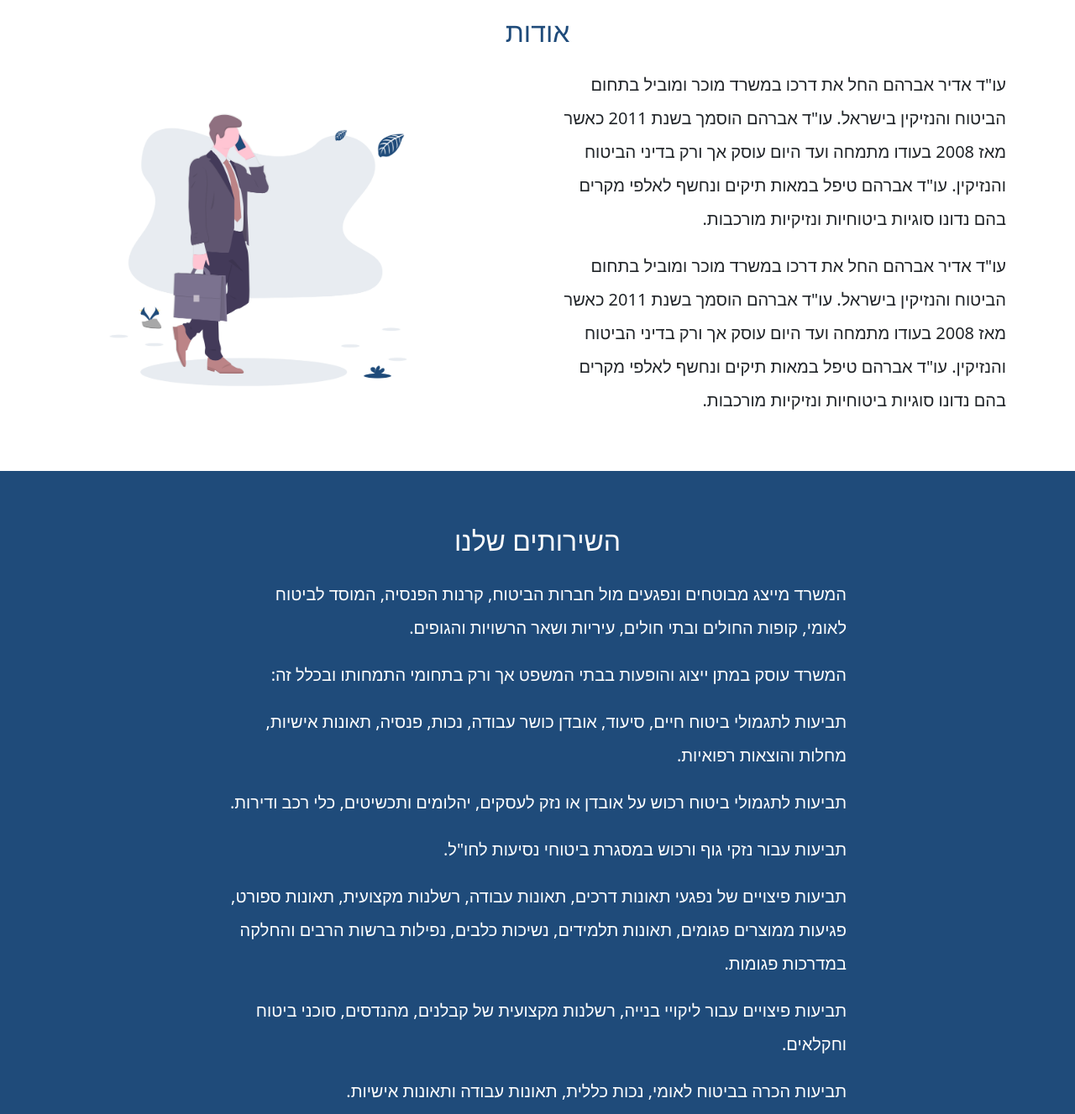
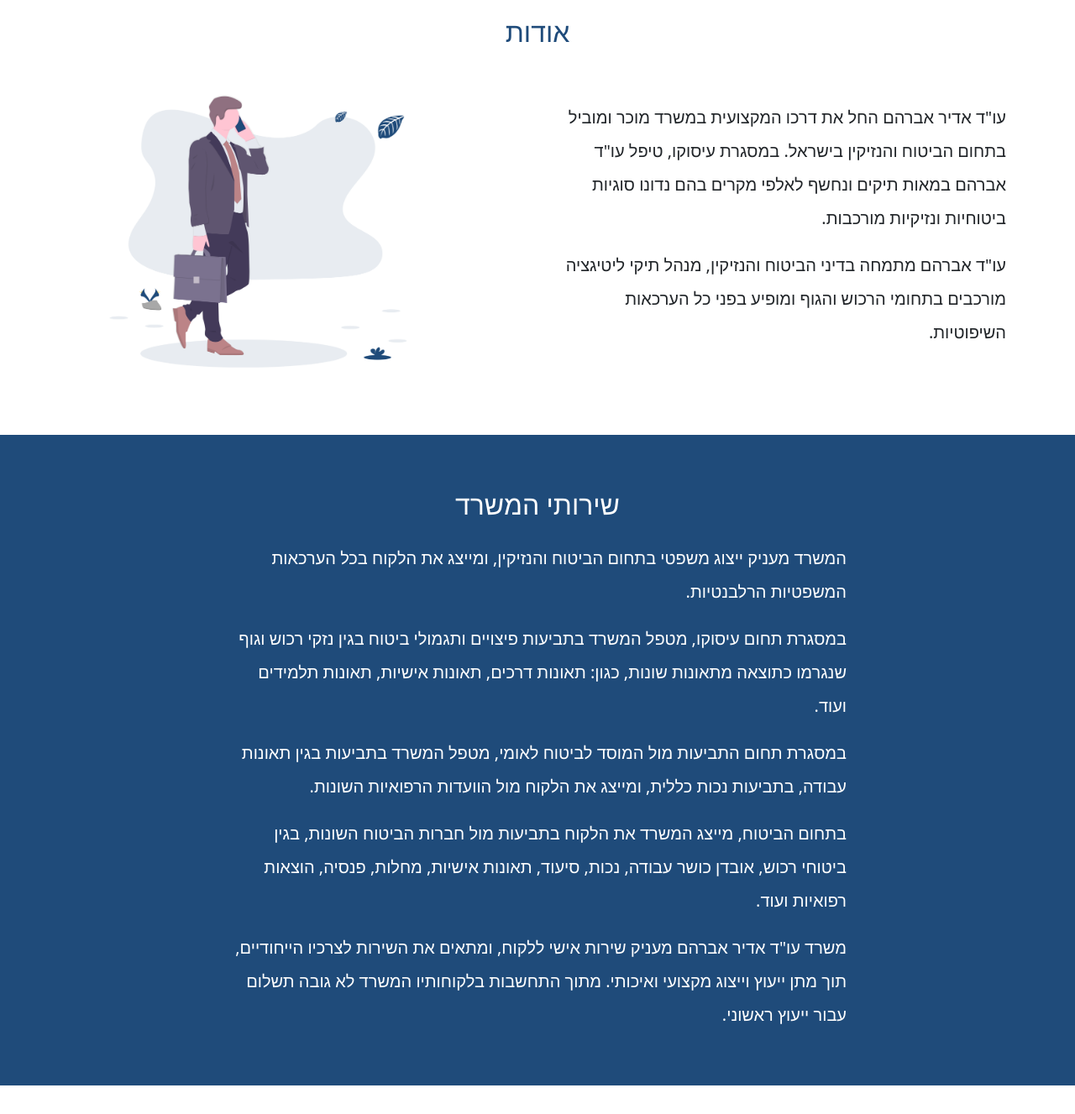
Before and after one commit to adir-avraham/my-office, a website: page index.html in a window 1280 px wide. Shown: the part 1470-2797 px from the top of the page at 84% size. Drawn offline with nearby package versions, Linux system fonts and the light colour scheme.

Commit message:
edit-content

```diff
--- a/index.html
+++ b/index.html
@@ -38,7 +38,7 @@
                 </ul>
               </li>
               <li class="nav-item">
-                <a class="nav-link" href="#service">השירותים שלנו</a>
+                <a class="nav-link" href="#service">שירותי המשרד</a>
               </li>
               <li class="nav-item">
                 <a class="nav-link" href="#contact">צור קשר</a>
@@ -153,10 +153,10 @@
           <div class="col-lg-6">
             <div class="fs-5 fw-light">
               <p>
-                עו"ד אדיר אברהם החל את דרכו במשרד מוכר ומוביל בתחום הביטוח והנזיקין בישראל. עו"ד אברהם הוסמך בשנת 2011 כאשר מאז 2008 בעודו מתמחה ועד היום עוסק אך ורק בדיני הביטוח והנזיקין. עו"ד אברהם טיפל במאות תיקים ונחשף לאלפי מקרים בהם נדונו סוגיות ביטוחיות ונזיקיות מורכבות.
+                עו"ד אדיר אברהם החל את דרכו המקצועית במשרד מוכר ומוביל בתחום הביטוח והנזיקין בישראל. במסגרת עיסוקו, טיפל עו"ד אברהם במאות תיקים ונחשף לאלפי מקרים בהם נדונו סוגיות ביטוחיות ונזיקיות מורכבות.
               </p>
               <p>
-                עו"ד אדיר אברהם החל את דרכו במשרד מוכר ומוביל בתחום הביטוח והנזיקין בישראל. עו"ד אברהם הוסמך בשנת 2011 כאשר מאז 2008 בעודו מתמחה ועד היום עוסק אך ורק בדיני הביטוח והנזיקין. עו"ד אברהם טיפל במאות תיקים ונחשף לאלפי מקרים בהם נדונו סוגיות ביטוחיות ונזיקיות מורכבות.
+                עו"ד אברהם מתמחה בדיני הביטוח והנזיקין, מנהל תיקי ליטיגציה מורכבים בתחומי הרכוש והגוף ומופיע בפני כל הערכאות השיפוטיות.
               </p>
             </div>
           </div>
@@ -174,30 +174,12 @@
         <div class="row justify-content-center">
 
           <div class="col-lg-8">
-            <h2 class="text-center py-3">השירותים שלנו</h2>
-            <p>
-              המשרד מייצג מבוטחים ונפגעים מול חברות הביטוח, קרנות הפנסיה, המוסד לביטוח לאומי, קופות החולים ובתי חולים, עיריות ושאר הרשויות והגופים.
-            </p>
-            <p>המשרד עוסק במתן ייצוג והופעות בבתי המשפט אך ורק בתחומי התמחותו ובכלל זה:</p>
-            <p>
-              תביעות לתגמולי ביטוח חיים, סיעוד, אובדן כושר עבודה, נכות, פנסיה, תאונות אישיות, מחלות והוצאות רפואיות.
-            </p>
-            <p>
-              תביעות לתגמולי ביטוח רכוש על אובדן או נזק לעסקים, יהלומים ותכשיטים, כלי רכב ודירות.
-            </p>
-            <p>
-              תביעות עבור נזקי גוף ורכוש במסגרת ביטוחי נסיעות לחו"ל.
-            </p>
-            <p>
-              תביעות פיצויים של נפגעי תאונות דרכים, תאונות עבודה, רשלנות מקצועית, תאונות ספורט, פגיעות ממוצרים פגומים, תאונות תלמידים, נשיכות כלבים, נפילות ברשות הרבים והחלקה במדרכות פגומות.
-            </p>
-            <p>
-              תביעות פיצויים עבור ליקויי בנייה, רשלנות מקצועית של קבלנים, מהנדסים, סוכני ביטוח וחקלאים.
-            </p>
-            <p>
-              תביעות הכרה בביטוח לאומי, נכות כללית, תאונות עבודה ותאונות אישיות.
-            </p>
-
+            <h2 class="text-center py-3">שירותי המשרד</h2>
+            <p>המשרד מעניק ייצוג משפטי בתחום הביטוח והנזיקין, ומייצג את הלקוח בכל הערכאות המשפטיות הרלבנטיות.</p>
+            <p>במסגרת תחום עיסוקו, מטפל המשרד בתביעות פיצויים ותגמולי ביטוח בגין נזקי רכוש וגוף שנגרמו כתוצאה מתאונות שונות, כגון: תאונות דרכים, תאונות אישיות, תאונות תלמידים ועוד.</p>
+            <p>במסגרת תחום התביעות מול המוסד לביטוח לאומי, מטפל המשרד בתביעות בגין תאונות עבודה, בתביעות נכות כללית, ומייצג את הלקוח מול הוועדות הרפואיות השונות.</p>
+            <p>בתחום הביטוח, מייצג המשרד את הלקוח בתביעות מול חברות הביטוח השונות, בגין ביטוחי רכוש, אובדן כושר עבודה, נכות, סיעוד, תאונות אישיות, מחלות, פנסיה, הוצאות רפואיות ועוד.</p>
+            <p>משרד עו"ד אדיר אברהם מעניק שירות אישי ללקוח, ומתאים את השירות לצרכיו הייחודיים, תוך מתן ייעוץ וייצוג מקצועי ואיכותי. מתוך התחשבות בלקוחותיו המשרד לא גובה תשלום עבור ייעוץ ראשוני.</p>
           </div>
         </div>
       </div>
```
